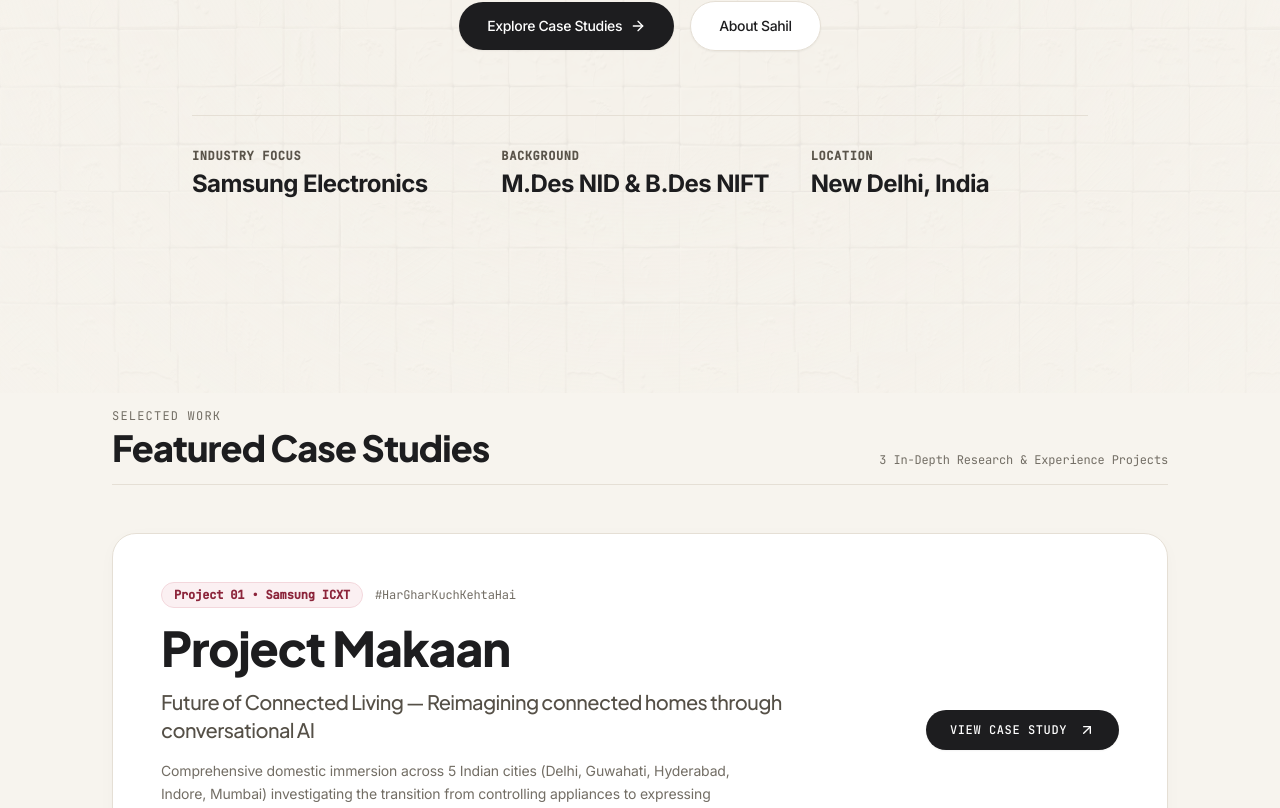
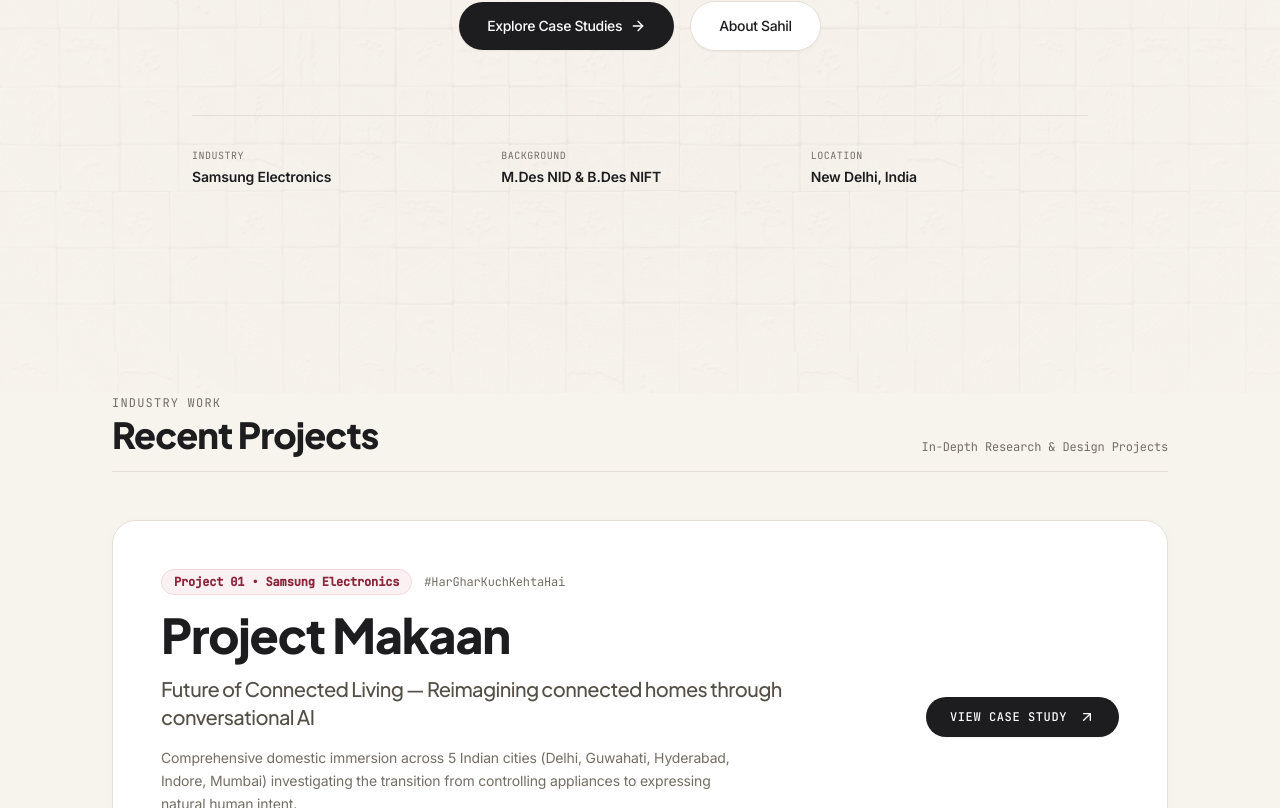
Before and after one commit to TechieAakash/sahil_portfolio, a React (Vite) app: page / in a window 1280 px wide. Shown: the part 407-1215 px from the top of the page. Built offline with nearby package versions, Linux system fonts and the light colour scheme; the HTML template or start-up script is replaced by a standard one.

Commit message:
feat: update copy to Industry Work, Recent Projects, Samsung Electronics throughout, and restore original typography

```diff
--- a/src/App.tsx
+++ b/src/App.tsx
@@ -15,7 +15,7 @@ const ALL_SLIDES: LightboxItem[] = Array.from({ length: 49 }, (_, i) => {
   if (page === 1) title = 'Hello ! Design Portfolio (Sahil Husain, New Delhi)';
   else if (page === 2) title = 'Meet Sahil (M.Des NID, B.Des NIFT)';
   else if (page === 3) title = 'Contents / Projects Overview';
-  else if (page === 4) title = '01 — Future of Connected Living (Samsung ICXT)';
+  else if (page === 4) title = '01 — Future of Connected Living (Samsung Electronics)';
   else if (page === 5) title = 'Project Makaan (#HarGharKuchKehtaHai)';
   else if (page === 6) title = 'Context: Home as an Intelligent Companion';
   else if (page === 7) title = 'Research Methodology: 5 Zones of India & Housing Types';
@@ -28,7 +28,7 @@ const ALL_SLIDES: LightboxItem[] = Array.from({ length: 49 }, (_, i) => {
   else if (page === 14) title = 'Experience Flow: 6 Step Intent Cycle & Learning Loop';
   else if (page === 15) title = 'Low Fidelity Wireframes: 5 Screen Architectures';
   else if (page === 16) title = 'High Fidelity Mockups within Samsung SmartThings';
-  else if (page === 17) title = '02 — Specialized Care Experience (Samsung)';
+  else if (page === 17) title = '02 — Specialized Care Experience (Samsung Electronics)';
   else if (page === 18) title = 'Sneaker Care: Rising Sneaker-Head Culture in India';
   else if (page === 19) title = 'India Sneaker Market ($4.5B) & Local Startup Ecosystem';
   else if (page === 20) title = 'The Problem: Sneaker Washing Remains a Challenge';
--- a/src/data/portfolioData.ts
+++ b/src/data/portfolioData.ts
@@ -40,7 +40,7 @@ export const PROJECTS_OVERVIEW: ProjectSummary[] = [
     title: "Future of Connected Living",
     projectName: "Project Makaan",
     subtitle: "Reimagining the future of connected homes through conversational AI",
-    client: "Samsung",
+    client: "Samsung Electronics",
     categories: ["Experience Design", "Product Experience Innovation", "AI Interaction Design"],
     coverSlide: "/pdf-pages/page-03.webp",
     accentColor: "#8C253B",
@@ -53,7 +53,7 @@ export const PROJECTS_OVERVIEW: ProjectSummary[] = [
     title: "Specialized Care Experience",
     projectName: "Sneaker Care",
     subtitle: "Intelligent and specialised care for diverse sneakers",
-    client: "Samsung",
+    client: "Samsung Electronics",
     categories: ["Service Design", "Product Feature Innovation", "Connected Product Experience"],
     coverSlide: "/pdf-pages/page-17.webp",
     accentColor: "#385A2E",
@@ -66,7 +66,7 @@ export const PROJECTS_OVERVIEW: ProjectSummary[] = [
     title: "Trends Forecast for Galaxy",
     projectName: "2026 CMF Design",
     subtitle: "Emerging color narratives rooted in consumer sentiment for Galaxy A, M & F series",
-    client: "Samsung",
+    client: "Samsung Electronics",
     categories: ["CMF Design", "Trend Forecasting", "Consumer Sentiment", "Material Innovation"],
     coverSlide: "/pdf-pages/page-24.webp",
     accentColor: "#5A2A78",
@@ -81,7 +81,7 @@ export const MAKAAN_DATA = {
   title: "Future of Connected Living",
   projectName: "Project Makaan",
   hashtag: "#HarGharKuchKehtaHai",
-  client: "Samsung",
+  client: "Samsung Electronics",
   categories: ["Experience Design", "Product Experience Innovation", "AI Interaction Design"],
   coreStatement: "Reimagining the future of connected homes through conversational AI",
   coreQuestion: "What if your home understood what you need before you navigate through interfaces?",
@@ -115,7 +115,7 @@ export const MAKAAN_DATA = {
       { type: "Builder floor", ownership: "Multiple owner" },
       { type: "Apartment", ownership: "Multiple owner" }
     ],
-    source: "Samsung ICXT sales data for DA business",
+    source: "Samsung Electronics sales data for DA business",
     toolsUsed: ["Home Immersions", "User interviews", "Photo elicitation", "Sketching solution proposals"]
   },
 
@@ -280,7 +280,7 @@ export const SNEAKER_CARE_DATA = {
   number: "02",
   title: "Specialized Care Experience",
   projectName: "Sneaker Care",
-  client: "Samsung",
+  client: "Samsung Electronics",
   categories: ["Service Design", "Product Feature Innovation", "Connected Product Experience"],
   headline: "Rising Sneaker-Head culture in India",
   narrative: "For Indian Gen-Z sneakers are emerging as a platform for self expression and fashion driving sneaker sales massively among the cohort.",
@@ -422,7 +422,7 @@ export const GALAXY_CMF_DATA = {
   title: "Trends Forecast for Galaxy",
   projectName: "2026 CMF Design",
   subtitle: "Emerging color narratives rooted in consumer sentiment for Galaxy A, M & F series",
-  client: "Samsung",
+  client: "Samsung Electronics",
   categories: ["CMF Design", "Trend Forecasting", "Consumer Sentiment", "Material Innovation"],
   scope: "To deep dive into lifestyle immersions & cross industry trends for identifying emerging color narratives rooted in consumer sentiment for Galaxy A,M & F series",
 
--- a/src/pages/Home.tsx
+++ b/src/pages/Home.tsx
@@ -48,33 +48,33 @@ export const Home: React.FC<HomeProps> = ({ onSelectProject }) => {
         </div>
 
         {/* Highlights Bar — Direct on Background without box structures, 100% visibility */}
-        <div className="mt-16 pt-8 border-t border-[#E5DFD5] flex flex-col sm:grid sm:grid-cols-3 gap-8 text-left max-w-4xl mx-auto">
+        <div className="mt-16 pt-8 border-t border-[#E5DFD5] flex flex-col sm:grid sm:grid-cols-3 gap-6 sm:gap-8 text-left max-w-4xl mx-auto">
           {/* 1. Samsung Industry First */}
-          <div className="space-y-1">
-            <span className="block font-mono text-xs font-semibold text-[#5A544A] uppercase tracking-wider">
-              Industry Focus
+          <div>
+            <span className="block font-mono text-[10px] text-[#736E65] uppercase tracking-wider mb-1">
+              Industry
             </span>
-            <span className="text-xl sm:text-2xl font-bold text-[#1D1D1F] block tracking-tight">
+            <span className="text-sm font-semibold text-[#1D1D1F] block">
               Samsung Electronics
             </span>
           </div>
 
           {/* 2. Background Second */}
-          <div className="space-y-1">
-            <span className="block font-mono text-xs font-semibold text-[#5A544A] uppercase tracking-wider">
+          <div>
+            <span className="block font-mono text-[10px] text-[#736E65] uppercase tracking-wider mb-1">
               Background
             </span>
-            <span className="text-xl sm:text-2xl font-bold text-[#1D1D1F] block tracking-tight">
+            <span className="text-sm font-semibold text-[#1D1D1F] block">
               M.Des NID &amp; B.Des NIFT
             </span>
           </div>
 
           {/* 3. Location Third */}
-          <div className="space-y-1">
-            <span className="block font-mono text-xs font-semibold text-[#5A544A] uppercase tracking-wider">
+          <div>
+            <span className="block font-mono text-[10px] text-[#736E65] uppercase tracking-wider mb-1">
               Location
             </span>
-            <span className="text-xl sm:text-2xl font-bold text-[#1D1D1F] block tracking-tight">
+            <span className="text-sm font-semibold text-[#1D1D1F] block">
               New Delhi, India
             </span>
           </div>
@@ -86,14 +86,14 @@ export const Home: React.FC<HomeProps> = ({ onSelectProject }) => {
         <div className="flex flex-col md:flex-row md:items-end justify-between mb-12 gap-4 pb-4 border-b border-[#E5DFD5]">
           <div>
             <span className="font-mono text-xs uppercase tracking-widest text-[#736E65] block mb-1">
-              Selected Work
+              Industry Work
             </span>
             <h2 className="text-3xl md:text-4xl font-extrabold tracking-tight text-[#1D1D1F]">
-              Featured Case Studies
+              Recent Projects
             </h2>
           </div>
           <span className="font-mono text-xs text-[#736E65]">
-            3 In-Depth Research &amp; Experience Projects
+            In-Depth Research &amp; Design Projects
           </span>
         </div>
 
@@ -108,7 +108,7 @@ export const Home: React.FC<HomeProps> = ({ onSelectProject }) => {
               <div className="space-y-4 max-w-2xl">
                 <div className="flex items-center gap-3">
                   <span className="px-3 py-1 rounded-full bg-[#FBF0F2] text-[#8C253B] font-mono text-xs font-semibold border border-[#F3D7DC]">
-                    Project 01 • Samsung ICXT
+                    Project 01 • Samsung Electronics
                   </span>
                   <span className="font-mono text-xs text-[#736E65]">
                     #HarGharKuchKehtaHai
--- a/src/pages/MakaanCaseStudy.tsx
+++ b/src/pages/MakaanCaseStudy.tsx
@@ -24,7 +24,7 @@ export const MakaanCaseStudy: React.FC<MakaanCaseStudyProps> = ({
       <section className="px-6 md:px-12 max-w-6xl mx-auto pb-16 border-b border-stone-200">
         <div className="flex items-center justify-between gap-4 mb-8">
           <span className="font-mono text-xs uppercase tracking-widest text-[#8C253B] font-bold">
-            Project 01 • Samsung ICXT
+            Project 01 • Samsung Electronics
           </span>
           <span className="font-mono text-xs text-stone-500 uppercase">
             {MAKAAN_DATA.hashtag}
```
